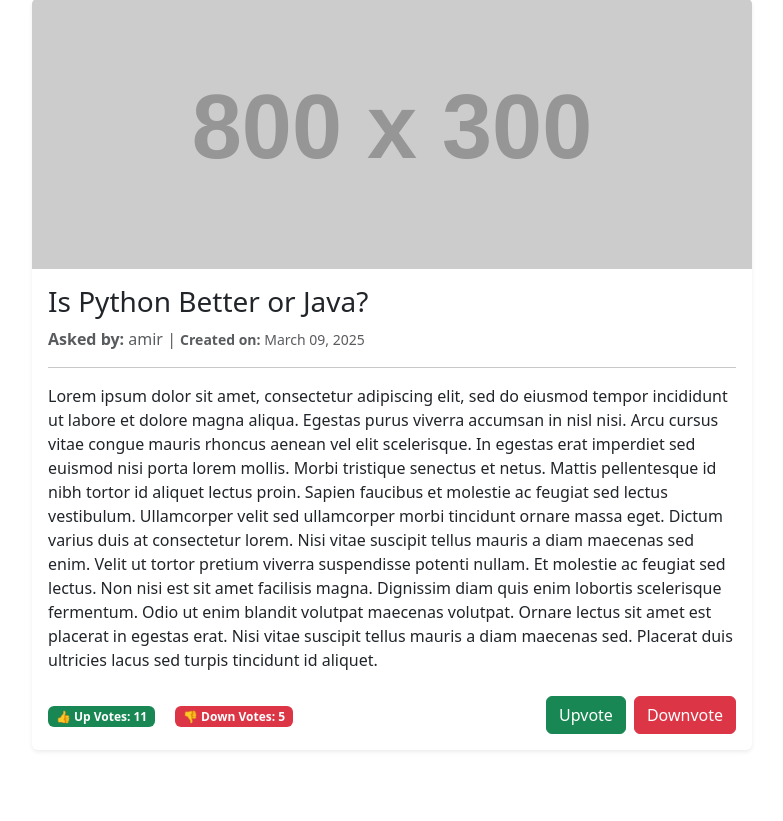
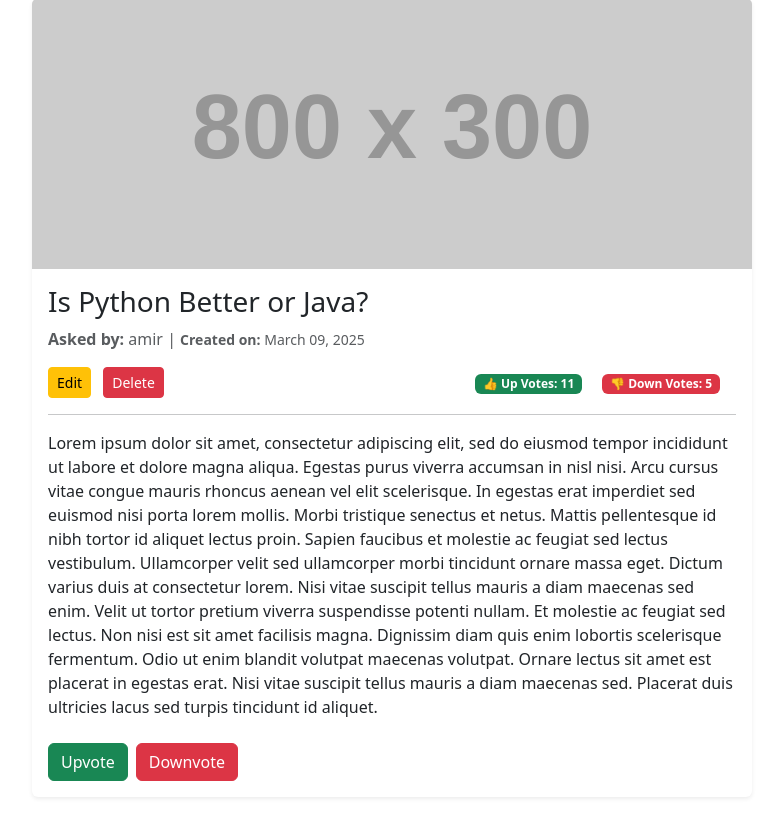
Before and after one commit to amahadnejad/Polls_App, a Django app: page /poll/1/ in a window 1280 px wide. Shown: the part 105-926 px from the top of the page, without its empty margins (248-1031 px from the left). Before the commit the page ends 856 px from the top, so only its background shows below. Run offline with Django 5.2, Linux system fonts and the light colour scheme; a user stored in the database is signed in; data comes from the database, SQL or seed files in the repository; both versions use the stored data as it was after the commit; grey boxes labelled with a size stand in for pictures from a placeholder-image service; some libraries are stand-ins or nearby versions.

Commit message:
Added access control for poll edit/delete, redirect unauthorized users & show notifications

```diff
--- a/config/settings.py
+++ b/config/settings.py
@@ -12,6 +12,7 @@ https://docs.djangoproject.com/en/5.1/ref/settings/
 
 from pathlib import Path
 from decouple import config
+from django.contrib.messages import constants as messages
 
 # Build paths inside the project like this: BASE_DIR / 'subdir'.
 BASE_DIR = Path(__file__).resolve().parent.parent
@@ -145,3 +146,8 @@ ACCOUNT_USERNAME_REQUIRED = True
 
 # Crispy Forms Setting
 CRISPY_TEMPLATE_PACK = 'bootstrap4'
+
+# Messages Setting
+MESSAGE_TAGS = {
+    messages.ERROR: 'danger',
+}
--- a/polls/templates/polls/poll_detail.html
+++ b/polls/templates/polls/poll_detail.html
@@ -7,9 +7,8 @@
         <div class="row justify-content-center">
             <div class="col-md-8">
                 <div class="card shadow-sm border-0 rounded">
-                    <!-- Placeholder Image -->
-                    <img src="https://placehold.co/800x300" class="card-img-top"
-                         alt="Poll image for {{ poll.question }}">
+                    <!-- Responsive Image -->
+                    <img src="https://placehold.co/800x300" class="card-img-top img-fluid" alt="Poll image for {{ poll.question }}">
 
                     <div class="card-body">
                         <h3 class="card-title">{{ poll.question }}</h3>
@@ -17,17 +16,27 @@
                             <strong>Asked by:</strong> {{ poll.user }} |
                             <small><strong>Created on:</strong> {{ poll.datetime_created|date:"F d, Y" }}</small>
                         </p>
-                        <hr>
-                        <p>{{ poll.description }}</p>
 
-                        <!-- Voting Section -->
-                        <div class="mt-4 d-flex align-items-center justify-content-between">
+                        <div class="d-flex justify-content-between align-items-center">
+                            <!-- Show Edit & Delete Buttons Only for the Poll Creator -->
+                            {% if request.user == poll.user %}
+                                <div>
+                                    <a href="{% url 'poll_update' poll.pk %}" class="btn btn-sm btn-warning me-2">Edit</a>
+                                    <a href="{% url 'poll_delete' poll.pk %}" class="btn btn-sm btn-danger">Delete</a>
+                                </div>
+                            {% endif %}
+
+                            <!-- Upvote and Downvote Section -->
                             <div>
                                 <span class="badge bg-success">👍 Up Votes: {{ poll.up_vote }}</span>
                                 <span class="badge bg-danger mx-3">👎 Down Votes: {{ poll.down_vote }}</span>
                             </div>
+                        </div>
+                        <hr>
+                        <p>{{ poll.description }}</p>
 
-                            <!-- Button Group to Keep Buttons Together -->
+                        <!-- Voting Section (Button Group) -->
+                        <div class="mt-4 d-flex justify-content-between flex-column flex-sm-row">
                             <div class="btn-group">
                                 <!-- Upvote Form -->
                                 <form action="{% url 'poll_vote' poll.id %}" method="post">
--- a/polls/views.py
+++ b/polls/views.py
@@ -1,5 +1,7 @@
 from django.shortcuts import render, redirect, get_object_or_404
 from django.contrib.auth.decorators import login_required
+from django.contrib import messages  # Import messages for notifications
+from django.http import HttpResponseForbidden
 
 from .models import Poll
 from .forms import PollForm
@@ -11,8 +13,62 @@ def poll_list_view(request):
 
 
 def poll_detail_view(request, pk):
-    poll = Poll.objects.get(pk=pk)
+    poll = get_object_or_404(Poll, pk=pk)
     return render(request, 'polls/poll_detail.html', context={'poll': poll})
+
+
+@login_required
+def poll_create_view(request):
+    if request.method == 'POST':
+        form = PollForm(request.POST)
+        if form.is_valid():
+            poll = form.save(commit=False)
+            poll.user = request.user
+            poll.save()
+            messages.success(request, "Poll created successfully!")
+            return redirect("polls_list")
+    else:
+        form = PollForm()
+
+    return render(request, 'polls/poll_create.html', {'form': form})
+
+
+@login_required
+def poll_update_view(request, pk):
+    poll = get_object_or_404(Poll, pk=pk)
+
+    # Check if the user is the poll creator
+    if request.user != poll.user:
+        messages.error(request, "You are not allowed to edit this poll.")
+        return redirect("polls_list")  # Redirect to poll list
+
+    if request.method == "POST":
+        form = PollForm(request.POST, instance=poll)
+        if form.is_valid():
+            form.save()
+            messages.success(request, "Poll updated successfully!")
+            return redirect("poll_detail", pk=poll.pk)
+    else:
+        form = PollForm(instance=poll)
+
+    return render(request, "polls/poll_update.html", {"form": form, 'poll': poll})
+
+
+@login_required
+def poll_delete_view(request, pk):
+    poll = get_object_or_404(Poll, pk=pk)
+
+    # Check if the user is the poll creator
+    if request.user != poll.user:
+        messages.error(request, "You are not allowed to delete this poll.")
+        return redirect("polls_list")  # Redirect to poll list
+
+    if request.method == "POST":
+        poll.delete()
+        messages.success(request, "Poll deleted successfully!")
+        return redirect("polls_list")
+
+    return render(request, "polls/poll_delete.html", {"poll": poll})
 
 
 @login_required
@@ -33,21 +89,6 @@ def up_vote(request, pk):
 
 
 @login_required
-def poll_create_view(request):
-    if request.method == 'POST':
-        form = PollForm(request.POST)
-        if form.is_valid():
-            poll = form.save(commit=False)
-            poll.user = request.user
-            poll.save()
-            return redirect(poll.get_absolute_url())
-    else:
-        form = PollForm()
-
-    return render(request, 'polls/poll_create.html', {'form': form})
-
-
-@login_required
 def down_vote(request, pk):
     poll = get_object_or_404(Poll, pk=pk)
 
@@ -62,30 +103,3 @@ def down_vote(request, pk):
 
     poll.save()
     return redirect('poll_detail', pk=pk)
-
-
-def poll_update_view(request, pk):
-    poll = get_object_or_404(Poll, pk=pk)
-
-    if request.method == "POST":
-        form = PollForm(request.POST, instance=poll)
-        if form.is_valid():
-            form.save()
-            return redirect("poll_detail", pk=poll.pk)
-    else:
-        form = PollForm(instance=poll)
-
-    return render(request, "polls/poll_update.html", {
-        "form": form,
-        'poll': poll,
-    })
-
-
-def poll_delete_view(request, pk):
-    poll = get_object_or_404(Poll, pk=pk)
-
-    if request.method == "POST":
-        poll.delete()
-        return redirect("polls_list")
-
-    return render(request, "polls/poll_delete.html", {"poll": poll})
```
Also changed, not shown: db.sqlite3.
